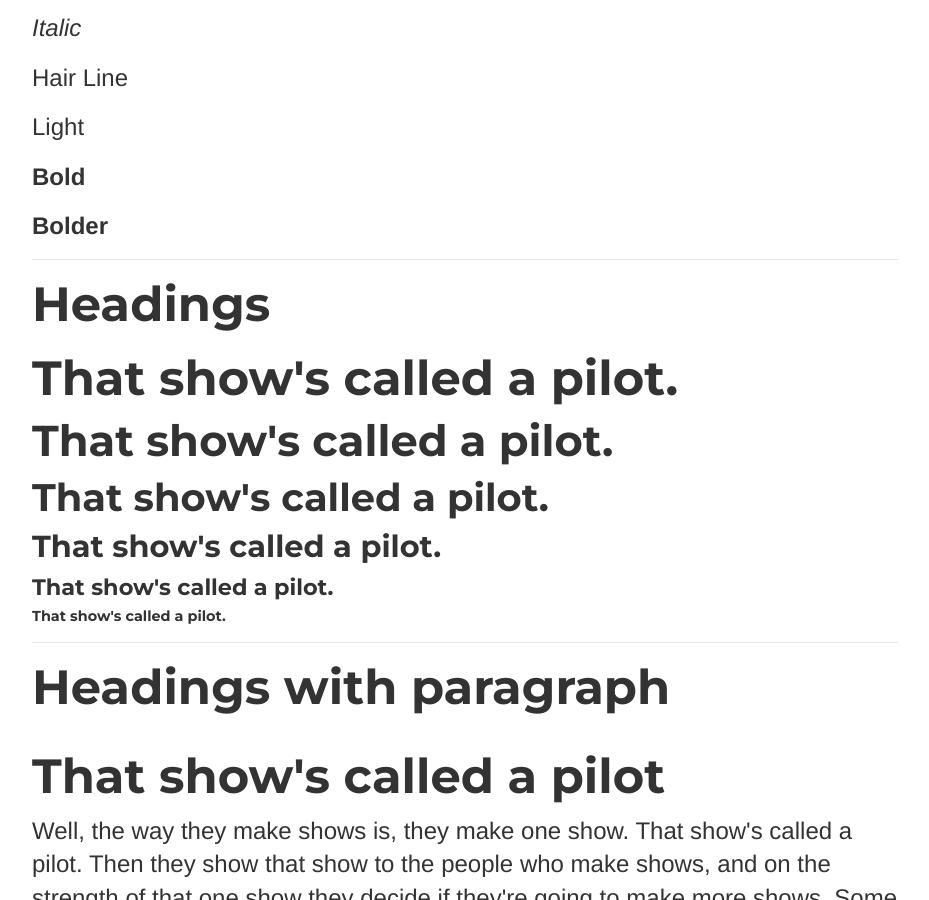
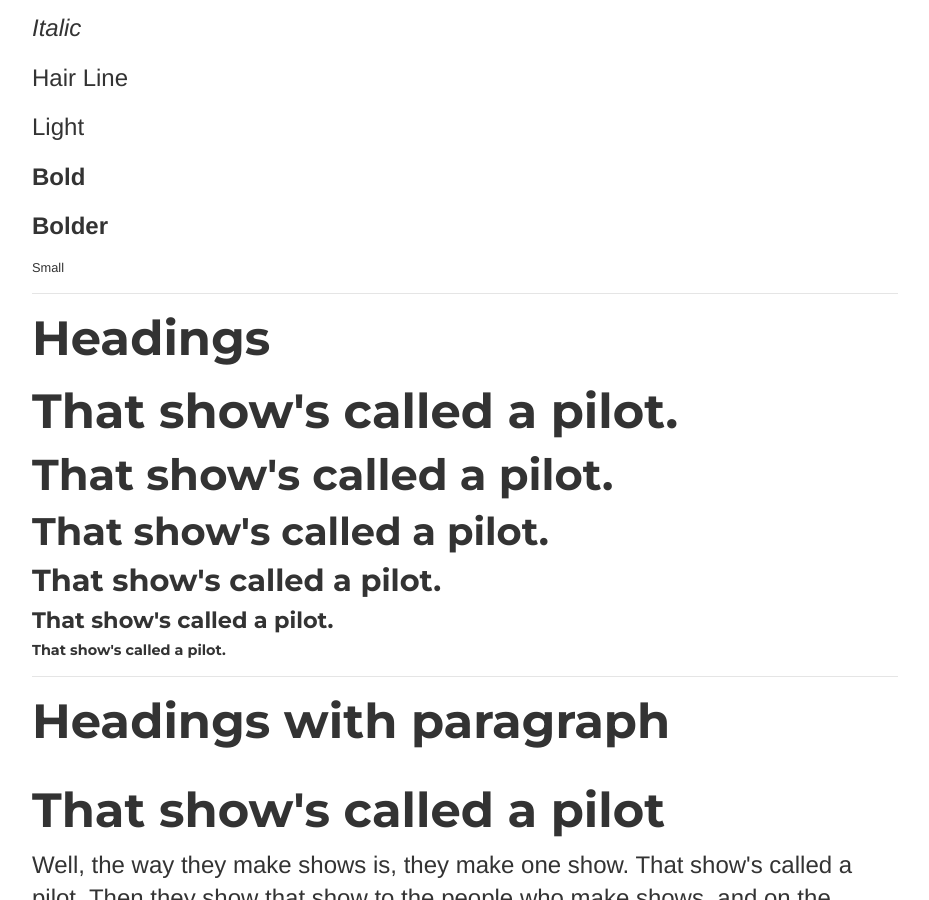
Before and after one commit to ariesti/ariesti.github.io, a Jekyll site: the page built from style/index.html, in a window 1280 px wide and 900 px high, scrolled down 435 px. Shown: the whole window, without its empty margins (175-1104 px from the left). Built offline with Jekyll 4.4.1, drawn with Linux system fonts in a browser that asks for light colours.

Commit message:
Update index.html

```diff
--- a/style/index.html
+++ b/style/index.html
@@ -18,6 +18,7 @@ permalink: /style/
 		<p class="light">Light</p>
 		<p class="thick">Bold</p>
 		<p class="thicker">Bolder</p>
+		<p class="small">Small</p>
     	</div>
 	<hr>
 	<div class="headings">
```
